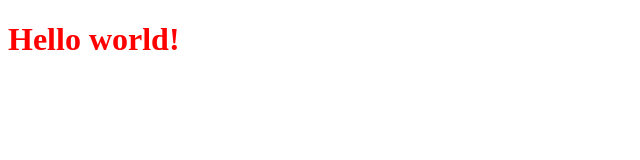
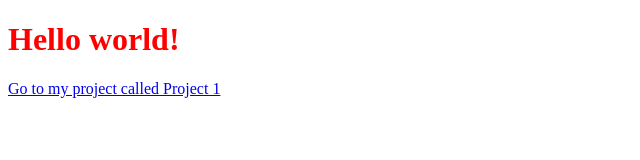
Before and after one commit to dilshodDCI/dilshoddci.github.io, a plain HTML site: page index.html in a window 1280 px wide. Shown: the whole page, without its empty margins (0-640 px from the left). Drawn offline with Linux system fonts and the light colour scheme.

Commit message:
project 1 link added

```diff
--- a/index.html
+++ b/index.html
@@ -9,5 +9,6 @@
   </head>
   <body>
     <h1>Hello world!</h1>
+    <a href="#">Go to my project called Project 1</a>
   </body>
 </html>
```
